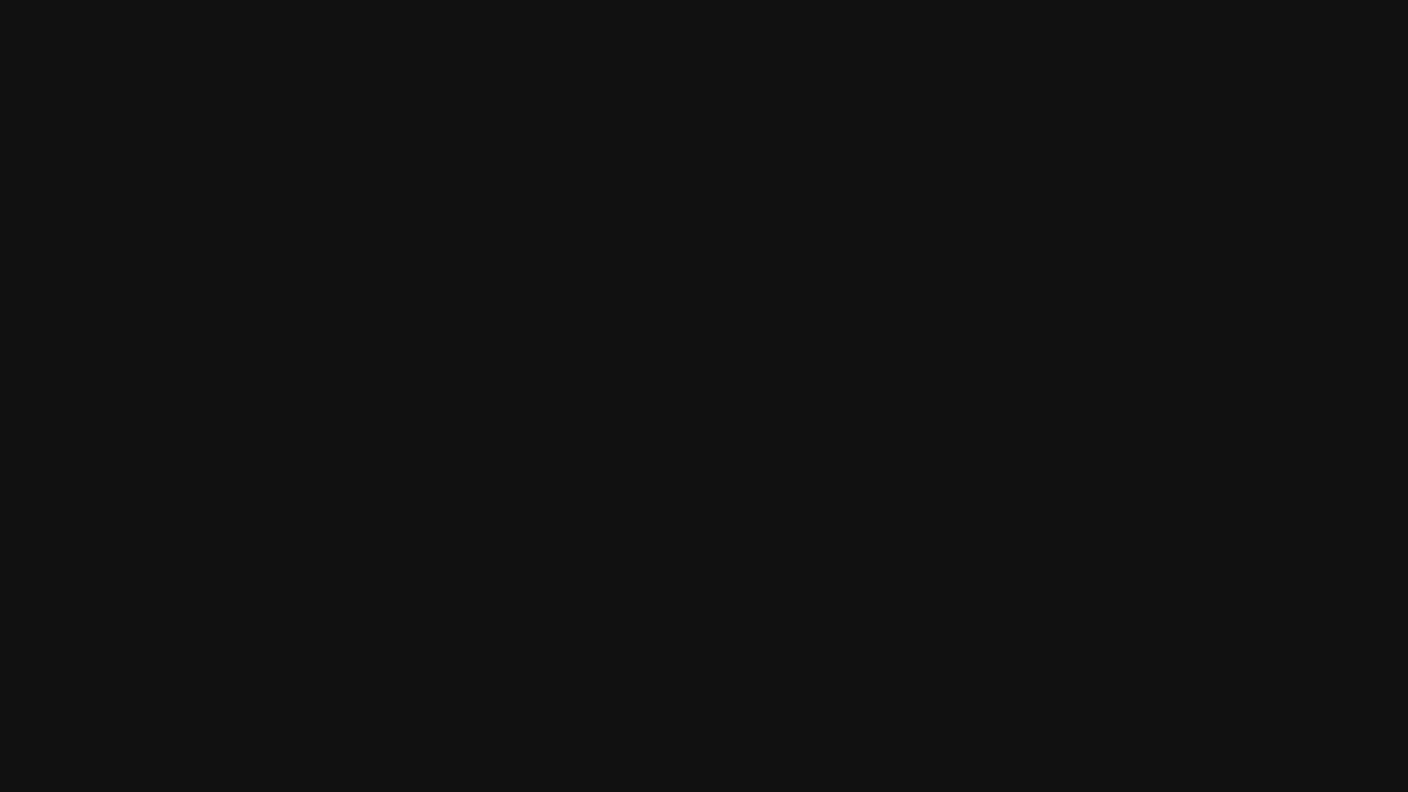
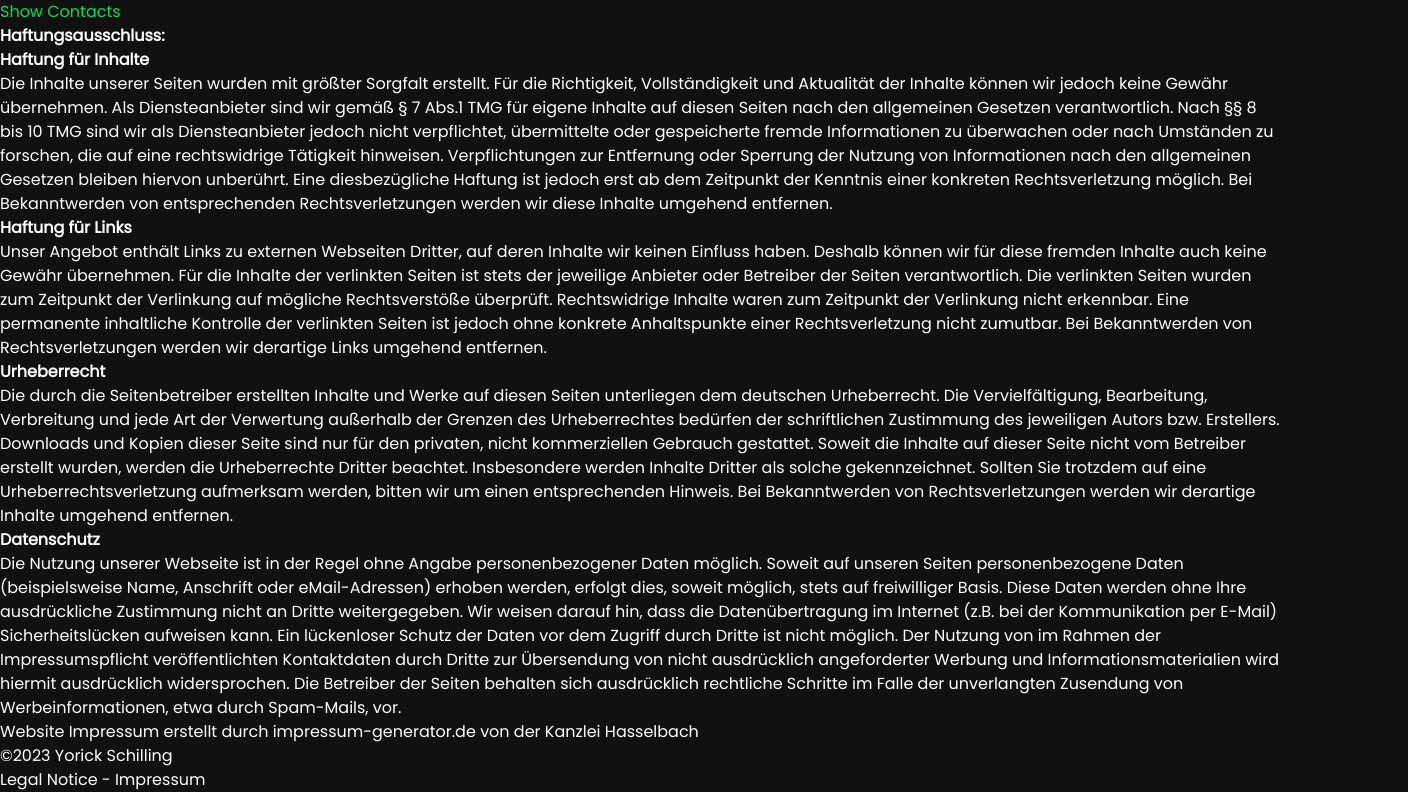
Before and after one commit to YSchilling/personal-website, a Vue app: page /impressum in a window 1280 px wide. Before the commit this address had no page. Shown: the part 120-912 px from the top of the page, 1408 px wide, since content can reach past the window. Before the commit the page ends 800 px from the top, so only its background shows below. Built offline with nearby package versions, Linux system fonts and the light colour scheme.

Commit message:
added impressum

```diff
--- a/src/assets/main.css
+++ b/src/assets/main.css
@@ -17,3 +17,7 @@ body {
 .font-roboto {
   font-family: "Roboto Mono", monospace;
 }
+
+.text-highlight {
+  color: var(--highlight-color);
+}
--- a/src/components/About.vue
+++ b/src/components/About.vue
@@ -5,7 +5,7 @@
     <h2
       class="col-start-2 col-span-10 lg:col-start-3 lg:col-span-8 text-4xl self-end mb-8 font-roboto"
     >
-      // <span id="title">About</span>
+      // <span class="text-highlight">About</span>
     </h2>
     <p class="col-start-2 col-span-10 lg:col-start-3 lg:col-span-8 lg:text-xl">
       Ich war schon immer ein neugieriger Mensch, der sich für viele
@@ -30,9 +30,3 @@
     </p>
   </section>
 </template>
-
-<style scoped>
-#title {
-  color: var(--highlight-color);
-}
-</style>
--- a/src/components/Footer.vue
+++ b/src/components/Footer.vue
@@ -3,9 +3,10 @@
 </script>
 
 <template>
-    <section class="grid grid-cols-12 items-center justify-items-center h-16">
-        <div id="line" class="w-full h-px col-start-3 col-span-8 self-start bg-white from-black"></div>
-        <div class="col-start-3 col-span-8">©2023 Yorick Schilling</div>
+    <section class="grid grid-cols-12 items-center justify-items-center">
+        <div id="line" class="w-full h-px col-span-12 self-start bg-white from-black mb-8"></div>
+        <div class="col-span-12 mb-2">©2023 Yorick Schilling</div>
+        <router-link to="/impressum" class="col-span-12 text-sm mb-4 duration-200 border-b-2 hover:border-b-transparent">Legal Notice - Impressum</router-link>
     </section>
 </template>
 
--- a/src/components/Hero.vue
+++ b/src/components/Hero.vue
@@ -12,7 +12,7 @@ import Navbar from "./Navbar.vue";
       class="text-4xl md:text-5xl xl:text-6xl row-start-2 justify-self-center lg:justify-self-start col-start-3 col-span-8 leading-tight flex items-center text-center lg:text-left"
     >
       <b>
-        Hey! I'm <span id="title">Yorick Schilling</span><br />
+        Hey! I'm <span class="text-highlight">Yorick Schilling</span><br />
         A young Software Engineer <br />
         & Entrepreneurship Enthusiast!
       </b>
@@ -21,9 +21,6 @@ import Navbar from "./Navbar.vue";
 </template>
 
 <style scoped>
-#title {
-  color: var(--highlight-color);
-}
 @media (max-width: 1024px) {
   section {
     grid-template-rows: max-content 1fr 1fr;
--- a/src/components/ProjectCard.vue
+++ b/src/components/ProjectCard.vue
@@ -13,7 +13,7 @@ const imgURL = new URL(
 <template>
   <div class="border border-white rounded p-4 flex flex-col flex-shrink-0 mx-4">
     <img :src="imgURL" alt="" class="mb-6 border border-white" />
-    <h3 id="title" class="text-2xl mb-3">
+    <h3 class="text-highlight text-2xl mb-3">
       <b>{{ projectData.title }}</b>
     </h3>
     <p class="mb-10">{{ projectData.description }}</p>
@@ -27,10 +27,6 @@ const imgURL = new URL(
 </template>
 
 <style scoped>
-#title {
-  color: var(--highlight-color);
-}
-
 img {
   aspect-ratio: 3/2;
 }
--- a/src/components/Projects.vue
+++ b/src/components/Projects.vue
@@ -8,7 +8,7 @@ import GitHubIcon from "./icons/GitHubIcon.vue";
 <template>
   <section class="grid grid-cols-12 mb-64">
     <h2 class="col-start-2 col-span-10 md:col-start-3 md:col-span-8 text-4xl self-end mb-8 font-roboto">
-      // <span id="title">Projects</span>
+      // <span class="text-highlight">Projects</span>
     </h2>
     <h2 class="col-start-3 col-span-8 font-roboto mb-16">// Swipe to switch between projects!</h2>
     <swiper-container free-mode="true" slides-per-view="auto" space-between="30"
@@ -25,9 +25,3 @@ import GitHubIcon from "./icons/GitHubIcon.vue";
     </a>
   </section>
 </template>
-
-<style scoped>
-#title {
-  color: var(--highlight-color);
-}
-</style>
--- a/src/router/index.js
+++ b/src/router/index.js
@@ -2,6 +2,7 @@ import { createRouter, createWebHistory } from "vue-router";
 import Home from "../views/Home.vue";
 import Linktree from "../views/Linktree.vue";
 import Sketches from "../views/Sketches.vue";
+import Impressum from "../views/Impressum.vue";
 
 const router = createRouter({
   history: createWebHistory(import.meta.env.BASE_URL),
@@ -21,6 +22,11 @@ const router = createRouter({
       name: "Sketches",
       component: Sketches,
     },
+    {
+      path: "/impressum",
+      name: "Impressum",
+      component: Impressum,
+    },
   ],
 });
 
--- a/src/views/Impressum.vue
+++ b/src/views/Impressum.vue
@@ -1,7 +1,95 @@
+<script setup>
+import Navbar from '../components/Navbar.vue';
+import Footer from '../components/Footer.vue';
+import { ref } from 'vue';
+
+let contact = `<c pynff="zo-4">
+                Lbevpx Fpuvyyvat<oe>
+                Xyrvar Tnffr 20<oe>
+                61130 Avqqrenh<oe>
+            </c>
+            <c pynff="zo-8">
+                <o>Xbagnxg:</o><oe>
+                Gryrsba: <n uers="gry:+491725872786" pynff="haqreyvar ubire:ab-haqreyvar">+49 172 5872786</n><oe>
+                R-Znvy: <n uers='znvygb:l.fpuvyyvat-ohfvarff@cebgba.zr' pynff="haqreyvar ubire:ab-haqreyvar">l.fpuvyyvat-ohfvarff@cebgba.zr</n>
+            </c>`;
+
+const isHidingContacts = ref(true);
+
+</script>
+
 <script>
-import
+function decode(string) {
+  //rotki13 encoded letters
+  return string.replace(/[a-zA-Z]/g, function (char) {
+    return String.fromCharCode((char <= "Z" ? 90 : 122) >= (char = char.charCodeAt(0) + 13) ? char : char - 26);
+  })
+};
+
 </script>
 
 <template>
-
+    <section id="mainsection" class="grid grid-cols-12">
+        <Navbar class="col-start-9 col-span-3 lg:col-start-9 lg:col-span-2 justify-self-end my-24 lg:mt-24" />
+        <h1 class="text-4xl md:text-5xl xl:text-6xl col-start-3 col-span-8 mb-8">
+            <b>Impressum</b>
+        </h1>
+        <div class="col-start-3 col-span-8">
+            <p class="mb-4">Angaben gemäß § 5 TMG</p>
+            <button class="mb-4 text-highlight underline hover:no-underline" v-if="isHidingContacts" @click="isHidingContacts = false">Show Contacts</button>
+            <div v-else v-html="decode(contact)"></div>
+            <h2 class="text-xl mb-4"><b>Haftungsausschluss: </b></h2>
+            <p class="mb-4">
+                <b class="mb-2">Haftung für Inhalte</b><br>
+                Die Inhalte unserer Seiten wurden mit größter Sorgfalt erstellt. Für die Richtigkeit, Vollständigkeit und
+                Aktualität der Inhalte können wir jedoch keine Gewähr übernehmen. Als Diensteanbieter sind wir gemäß § 7
+                Abs.1 TMG für eigene Inhalte auf diesen Seiten nach den allgemeinen Gesetzen verantwortlich. Nach §§ 8 bis
+                10 TMG sind wir als Diensteanbieter jedoch nicht verpflichtet, übermittelte oder gespeicherte fremde
+                Informationen zu überwachen oder nach Umständen zu forschen, die auf eine rechtswidrige Tätigkeit hinweisen.
+                Verpflichtungen zur Entfernung oder Sperrung der Nutzung von Informationen nach den allgemeinen Gesetzen
+                bleiben hiervon unberührt. Eine diesbezügliche Haftung ist jedoch erst ab dem Zeitpunkt der Kenntnis einer
+                konkreten Rechtsverletzung möglich. Bei Bekanntwerden von entsprechenden Rechtsverletzungen werden wir diese
+                Inhalte umgehend entfernen.
+            </p>
+            <p class="mb-4">
+                <b class="mb-2">Haftung für Links</b><br>
+                Unser Angebot enthält Links zu externen Webseiten Dritter, auf deren Inhalte wir keinen Einfluss haben.
+                Deshalb können wir für diese fremden Inhalte auch keine Gewähr übernehmen. Für die Inhalte der verlinkten
+                Seiten ist stets der jeweilige Anbieter oder Betreiber der Seiten verantwortlich. Die verlinkten Seiten
+                wurden zum Zeitpunkt der Verlinkung auf mögliche Rechtsverstöße überprüft. Rechtswidrige Inhalte waren zum
+                Zeitpunkt der Verlinkung nicht erkennbar. Eine permanente inhaltliche Kontrolle der verlinkten Seiten ist
+                jedoch ohne konkrete Anhaltspunkte einer Rechtsverletzung nicht zumutbar. Bei Bekanntwerden von
+                Rechtsverletzungen werden wir derartige Links umgehend
+                entfernen.
+            </p>
+            <p class="mb-4">
+                <b class="mb-2">Urheberrecht</b><br>
+                Die durch die Seitenbetreiber erstellten Inhalte und Werke auf diesen Seiten unterliegen dem deutschen
+                Urheberrecht. Die Vervielfältigung, Bearbeitung, Verbreitung und jede Art der Verwertung außerhalb der
+                Grenzen des Urheberrechtes bedürfen der schriftlichen Zustimmung des jeweiligen Autors bzw. Erstellers.
+                Downloads und Kopien dieser Seite sind nur für den privaten, nicht kommerziellen Gebrauch gestattet. Soweit
+                die Inhalte auf dieser Seite nicht vom Betreiber erstellt wurden, werden die Urheberrechte Dritter beachtet.
+                Insbesondere werden Inhalte Dritter als solche gekennzeichnet. Sollten Sie trotzdem auf eine
+                Urheberrechtsverletzung aufmerksam werden, bitten wir um einen entsprechenden Hinweis. Bei Bekanntwerden von
+                Rechtsverletzungen werden wir derartige Inhalte umgehend
+                entfernen.
+            </p>
+            <p class="mb-8">
+                <b class="mb-2">Datenschutz</b><br>
+                Die Nutzung unserer Webseite ist in der Regel ohne Angabe personenbezogener Daten möglich. Soweit auf
+                unseren Seiten personenbezogene Daten (beispielsweise Name, Anschrift oder eMail-Adressen) erhoben werden,
+                erfolgt dies, soweit möglich, stets auf freiwilliger Basis. Diese Daten werden ohne Ihre ausdrückliche
+                Zustimmung nicht an Dritte weitergegeben. Wir weisen darauf hin, dass die Datenübertragung im Internet (z.B. bei der Kommunikation per E-Mail)
+                Sicherheitslücken aufweisen kann. Ein lückenloser Schutz der Daten vor dem Zugriff durch Dritte ist nicht
+                möglich. Der Nutzung von im Rahmen der Impressumspflicht veröffentlichten Kontaktdaten durch Dritte zur Übersendung
+                von nicht ausdrücklich angeforderter Werbung und Informationsmaterialien wird hiermit ausdrücklich
+                widersprochen. Die Betreiber der Seiten behalten sich ausdrücklich rechtliche Schritte im Falle der
+                unverlangten Zusendung von Werbeinformationen, etwa durch Spam-Mails, vor.
+            </p>
+            <p class="mb-8">
+            Website Impressum erstellt durch <a href="https://www.impressum-generator.de" class="underlin">impressum-generator.de</a> von der
+            <a href="https://www.kanzlei-hasselbach.de/" rel="nofollow">Kanzlei Hasselbach</a></p>
+        </div>
+    </section>
+    <Footer />
 </template>
--- a/src/views/Sketches.vue
+++ b/src/views/Sketches.vue
@@ -10,16 +10,10 @@ import Footer from "../components/Footer.vue";
     <Navbar class="col-start-9 col-span-3 lg:col-start-9 lg:col-span-2 justify-self-end my-24 lg:mt-24" />
     <h1
       class="text-4xl md:text-5xl xl:text-6xljustify-self-center lg:justify-self-start col-start-3 col-span-8 leading-tight flex items-center text-center lg:text-left mb-8">
-      <b>My <span id="title">Creative Coding</span> Sketches</b>
+      <b>My <span class="text-highlight">Creative Coding</span> Sketches</b>
     </h1>
     <h2 class="col-start-3 col-span-8 font-roboto mb-16">// Click on one of the gifs to view the full sketch!</h2>
     <SketchesGrid class="col-start-2 col-span-10 lg:col-start-3 lg:col-span-8" />
   </section>
   <Footer />
 </template>
-
-<style scoped>
-#title {
-  color: var(--highlight-color);
-}
-</style>
```
